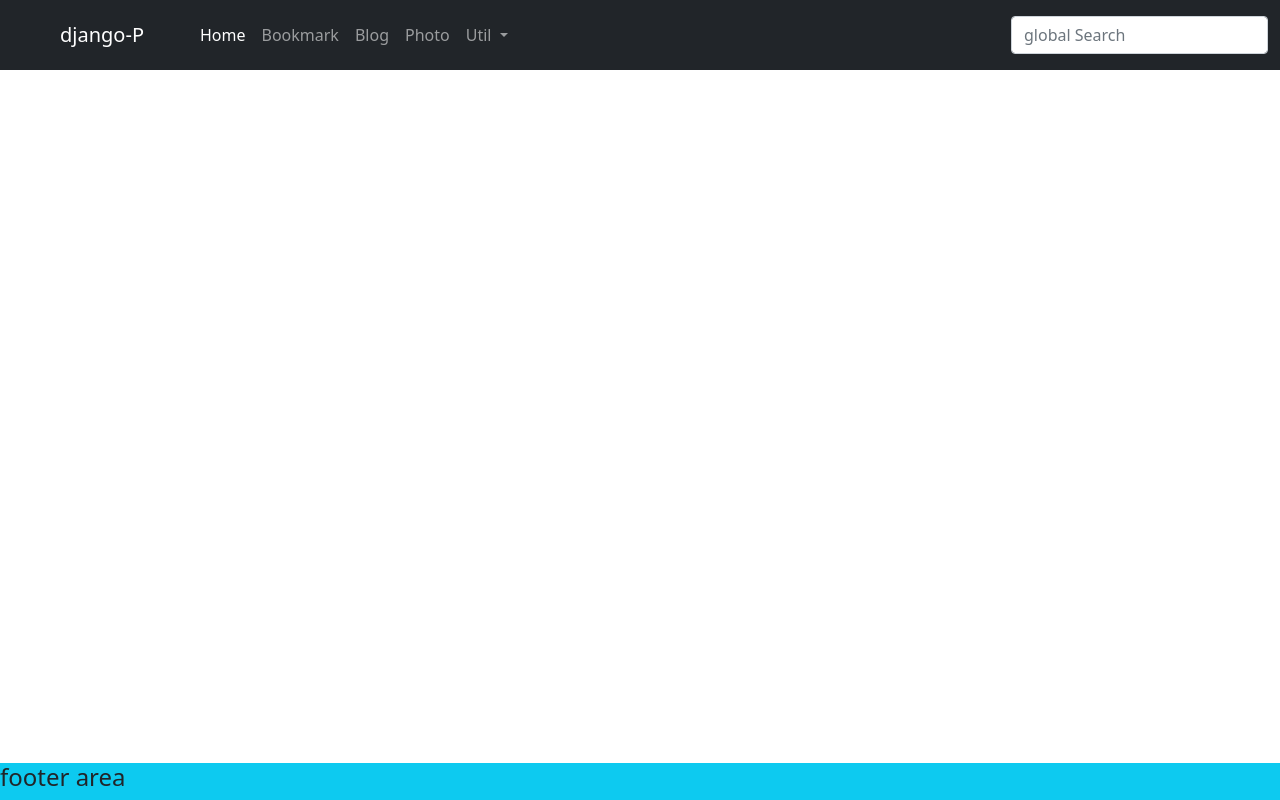
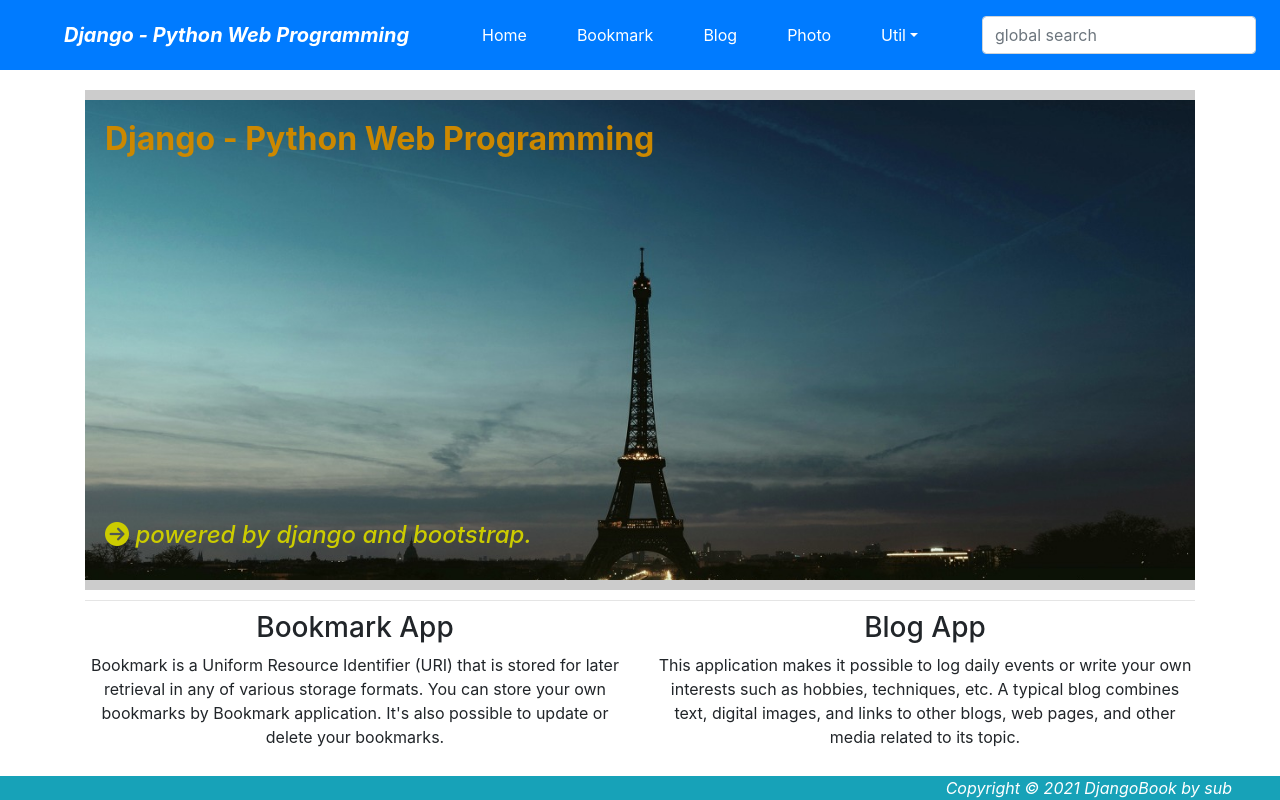
Before and after one commit to subiee/project_2, a Django app: page / in a window 1280 px wide. Run offline with Django 3.2, Linux system fonts and the light colour scheme; some libraries are stand-ins or nearby versions.

Commit message:
p123 Chapter4 clear

```diff
--- a/sub_conf/templates/base.html
+++ b/sub_conf/templates/base.html
@@ -1,63 +1,68 @@
 <!DOCTYPE html>
 <html lang="ko">
 <head>
-    <meta charset="UTF-8">
+    <meta charset="utf-8">
     <meta http-equiv="X-UA-Compatible" content="IE=edge">
-    <meta name="viewport" content="width=device-width, initial-scale=1.0">
+    <meta name="viewport" content="width=device-width, initial-scale=1">
+
     <title>{% block title %}Django Web Programming{% endblock %}</title>
 
-    <link href="https://cdn.jsdelivr.net/npm/bootstrap@5.0.0-beta2/dist/css/bootstrap.min.css" rel="stylesheet" integrity="sha384-BmbxuPwQa2lc/FVzBcNJ7UAyJxM6wuqIj61tLrc4wSX0szH/Ev+nYRRuWlolflfl" crossorigin="anonymous">
+    <link rel="stylesheet" href="https://stackpath.bootstrapcdn.com/bootstrap/4.3.1/css/bootstrap.min.css">
+
     {% block extra-style %}{% endblock %}
 </head>
-<body style="padding-top: 90px;">
-    <nav class="navbar navbar-expand-lg navbar-dark bg-dark fixed-top">
-        <div class="container-fluid">
-          <a class="navbar-brand mx-5 mb-0 font-weight-bold font-italic">django-P</a>
-          <button class="navbar-toggler" type="button" data-bs-toggle="collapse" data-bs-target="#navbarSupportedContent" aria-controls="navbarSupportedContent" aria-expanded="false" aria-label="Toggle navigation">
+
+<body style="padding-top:90px;">
+
+<nav class="navbar navbar-expand-lg navbar-dark bg-primary fixed-top">
+    <span class="navbar-brand mx-5 mb-0 font-weight-bold font-italic">Django - Python Web Programming</span>
+    <button class="navbar-toggler" type="button" data-toggle="collapse" data-target="#navbarSupportedContent">
         <span class="navbar-toggler-icon"></span>
     </button>
+
     <div class="collapse navbar-collapse" id="navbarSupportedContent">
-            <ul class="navbar-nav me-auto mb-2 mb-lg-0">
-              <li class="nav-item">
-                <a class="nav-link active" aria-current="page" href="{% url 'home' %}">Home</a>
-              </li>
-              <li class="nav-item">
-                <a class="nav-link" href="{% url 'bookmark:index' %}">Bookmark</a>
-              </li>
-              <li class="nav-item">
-                <a class="nav-link" href="{% url 'blog:index' %}">Blog</a>
-              </li>
-              <li class="nav-item">
-                <a class="nav-link" href="#">Photo</a>
-              </li>
-              <li class="nav-item dropdown">
-                <a class="nav-link dropdown-toggle" href="#" id="navbarDropdown" role="button" data-bs-toggle="dropdown" aria-expanded="false">
-                  Util
-                </a>
-                <ul class="dropdown-menu" aria-labelledby="navbarDropdown">
-                  <li><a class="dropdown-item" href="{% url 'admin:index' %}">Admin</a></li>
-                  <li><hr class="dropdown-divider"></li>
-                  <li><a class="dropdown-item" href="{% url 'blog:post_archive' %}">Archive</a></li>
-                  <li><a class="dropdown-item" href="#">Search</a></li>
-                </ul>
+        <ul class="navbar-nav mr-auto">
+            <li class="nav-item mx-1 btn btn-primary">
+                <a class="nav-link text-white" href="{% url 'home' %}">Home</a></li>
+            <li class="nav-item mx-1 btn btn-primary">
+                <a class="nav-link text-white" href="{% url 'bookmark:index' %}">Bookmark</a></li>
+            <li class="nav-item mx-1 btn btn-primary">
+                <a class="nav-link text-white" href="{% url 'blog:index' %}">Blog</a></li>
+            <li class="nav-item mx-1 btn btn-primary">
+                <a class="nav-link text-white" href="">Photo</a></li>
+
+            <li class="nav-item dropdown mx-1 btn btn-primary">
+                <a class="nav-link dropdown-toggle text-white" href="#" data-toggle="dropdown">Util</a>
+                <div class="dropdown-menu">
+                    <a class="dropdown-item" href="{% url 'admin:index' %}">Admin</a>
+                    <div class="dropdown-divider"></div>
+                    <a class="dropdown-item" href="{% url 'blog:post_archive' %}">Archive</a>
+                    <a class="dropdown-item" href="">Search</a>
+                </div>
             </li>
         </ul>
-            <form class="form-inline my-2" action="" method="post">{% csrf_token %}
-              <input class="form-control mr-sm-2" type="search" placeholder="global Search" name="search_word">
+
+        <form class="form-inline my-2" action="" method="post"> {% csrf_token %}
+            <input class="form-control mr-sm-2" type="search" placeholder="global search" name="search_word">
         </form>
     </div>
-        </div>
 </nav>
+
 
 <div class="container">
     {% block content %}{% endblock %}
 </div>
 
+
 {% block footer %}{% endblock %}
 
-    <script src="https://cdn.jsdelivr.net/npm/bootstrap@5.0.0-beta2/dist/js/bootstrap.bundle.min.js" integrity="sha384-b5kHyXgcpbZJO/tY9Ul7kGkf1S0CWuKcCD38l8YkeH8z8QjE0GmW1gYU5S9FOnJ0" crossorigin="anonymous"></script>
 
-    {% block extra-scrpt %}{% endblock %}
+<script src="https://code.jquery.com/jquery-3.3.1.slim.min.js"></script>
+<script src="https://cdnjs.cloudflare.com/ajax/libs/popper.js/1.14.7/umd/popper.min.js"></script>
+<script src="https://stackpath.bootstrapcdn.com/bootstrap/4.3.1/js/bootstrap.min.js"></script>
+<script src="https://kit.fontawesome.com/c998a172fe.js"></script>
+
+{% block extra-script %}{% endblock %}
 
 </body>
 </html>
--- a/sub_conf/templates/home.html
+++ b/sub_conf/templates/home.html
@@ -1,13 +1,62 @@
 {% extends 'base.html' %}
+
+{% load static %}
 
 {% block title %}home.html{% endblock %}
 
-{% block cotent %}
-  <h4>this content area</h4>
+{% block extra-style %}
+<style type="text/css">
+.home-image {
+    background-image: url("{% static 'img/apel.jpg' %}");
+    background-repeat: no-repeat;
+    background-position: center;
+    background-size: 100%;
+    height: 500px;
+    border-top: 10px solid #ccc;
+    border-bottom: 10px solid #ccc;
+    padding: 20px 0 0 20px;
+}
+.title {
+    color: #c80;
+    font-weight: bold;
+}
+.powered {
+    position: relative;
+    top: 77%;
+    color: #cc0;
+    font-style: italic;
+}
+</style>
 {% endblock %}
+
+{% block content %}
+    <div class="home-image">
+        <h2 class="title">Django - Python Web Programming</h2>
+        <h4 class="powered"><i class="fas fa-arrow-circle-right"></i> powered by django and bootstrap.</h4>
+    </div>
+
+    <hr style="margin: 10px 0;">
+
+    <div class="row text-center">
+        <div class="col-sm-6">
+            <h3>Bookmark App</h3>
+            <p>Bookmark is a Uniform Resource Identifier (URI)
+                that is stored for later retrieval in any of various storage formats.
+                You can store your own bookmarks by Bookmark application.
+                It's also possible to update or delete your bookmarks.</p>
+        </div>
+        <div class="col-sm-6">
+            <h3>Blog App</h3>
+            <p>This application makes it possible to log daily events or write your own interests
+                such as hobbies, techniques, etc.
+                A typical blog combines text, digital images, and links to other blogs, web pages,
+                and other media related to its topic.</p>
+        </div>
+    </div>
+{% endblock content %}
 
 {% block footer %}
 <footer class="fixed-bottom bg-info">
-  <h4>footer area</h4>
+    <div class="text-white font-italic text-right mr-5">Copyright &copy; 2021 DjangoBook by sub</div>
 </footer>
 {% endblock %}
```
Also changed, not shown: sub_conf/static/img/apel.jpg (added). Lines whose indentation alone changed are shown as unchanged.
